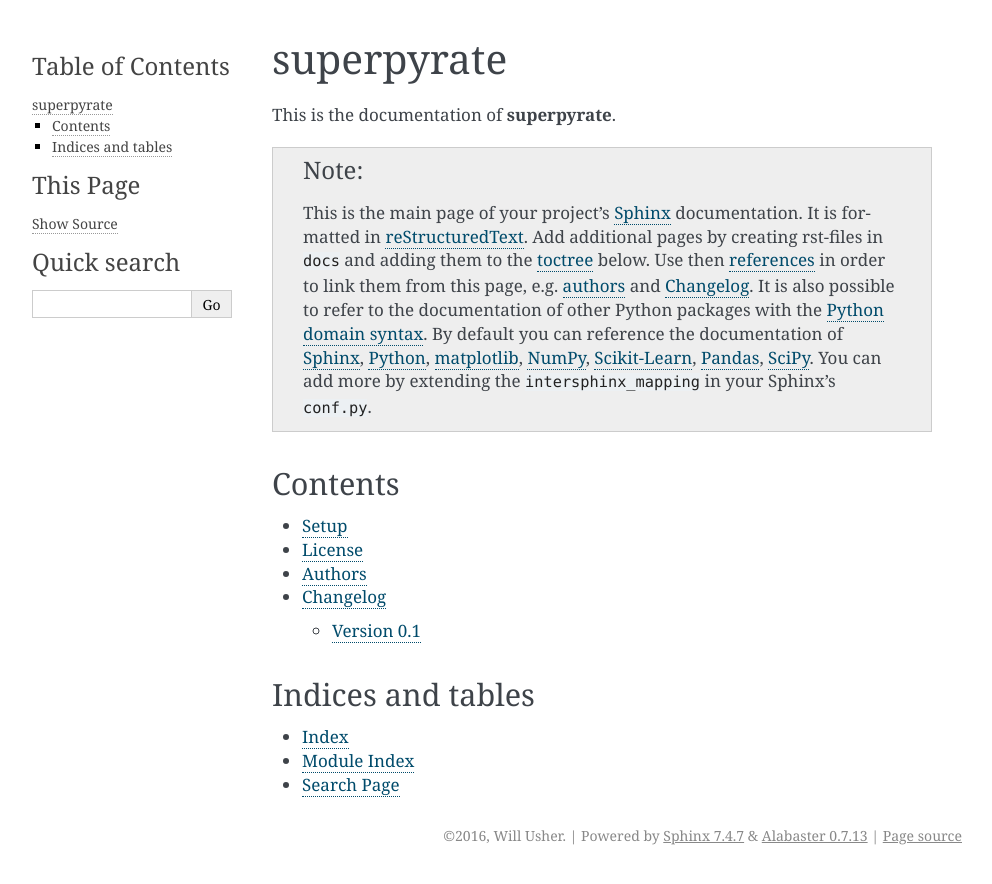
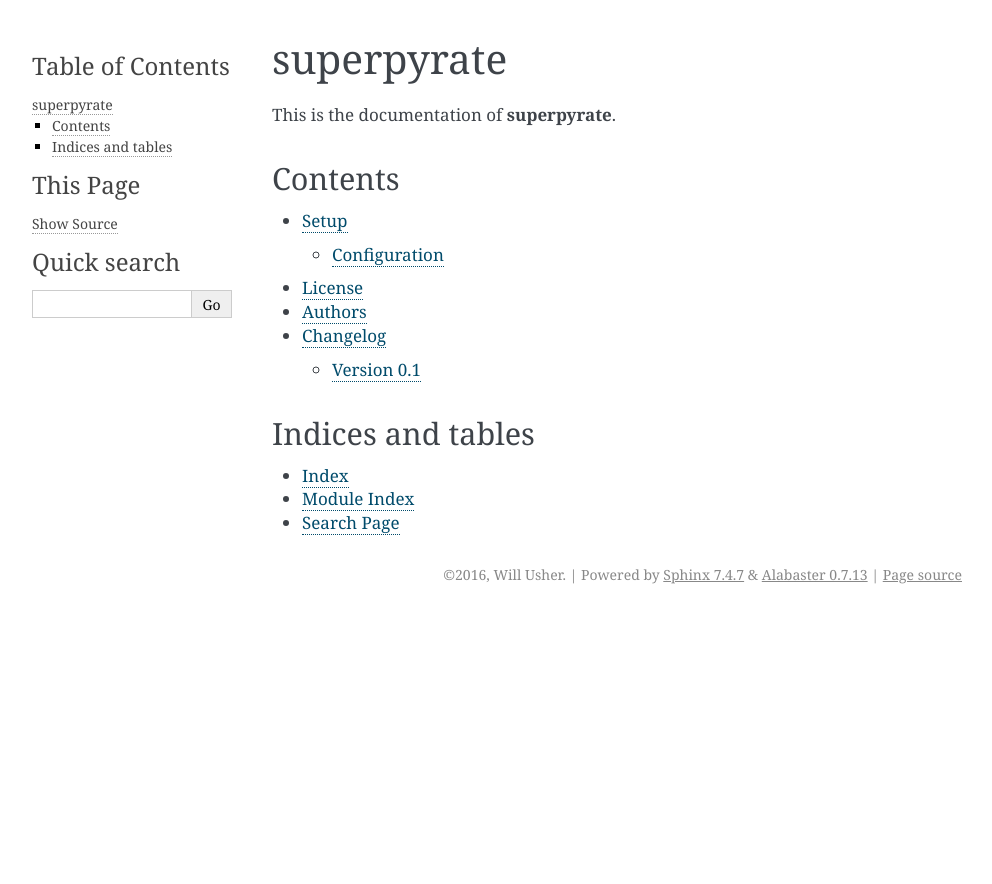
Before and after one commit to ElsevierSoftwareX/superpyrate, a Sphinx documentation site: the page built from docs/index.rst, in a window 1280 px wide. Shown: the top 884 px of the page, without its empty margins (148-1140 px from the left). Built offline with Sphinx 7.4.7, drawn with Linux system fonts in a browser that asks for light colours; formulas are drawn with MathJax 3; pages that are not in the unit, such as notebooks, are missing from menus.

Commit message:
Added pipeline graph to documentation

```diff
--- a/docs/conf.py
+++ b/docs/conf.py
@@ -45,8 +45,8 @@
 # coming with Sphinx (named 'sphinx.ext.*') or your custom ones.
 extensions = ['sphinx.ext.autodoc', 'sphinx.ext.intersphinx', 'sphinx.ext.todo',
               'sphinx.ext.autosummary', 'sphinx.ext.viewcode', 'sphinx.ext.coverage',
-              'sphinx.ext.doctest', 'sphinx.ext.ifconfig', 'sphinx.ext.pngmath',
-              'sphinx.ext.napoleon']
+              'sphinx.ext.doctest', 'sphinx.ext.ifconfig', 'sphinx.ext.imgmath',
+              'sphinx.ext.napoleon', 'sphinx.ext.graphviz', 'sphinx.ext.githubpages']
 
 # Add any paths that contain templates here, relative to this directory.
 templates_path = ['_templates']
@@ -246,4 +246,5 @@
     'sklearn': ('http://scikit-learn.org/stable', None),
     'pandas': ('http://pandas.pydata.org/pandas-docs/stable', None),
     'scipy': ('http://docs.scipy.org/doc/scipy/reference/', None),
+    'luigi': ('http://luigi.readthedocs.io/en/stable/', None)
 }
--- a/docs/index.rst
+++ b/docs/index.rst
@@ -4,26 +4,6 @@
 
 This is the documentation of **superpyrate**.
 
-.. note::
-
-    This is the main page of your project's `Sphinx <http://sphinx-doc.org/>`_
-    documentation. It is formatted in `reStructuredText
-    <http://sphinx-doc.org/rest.html>`__. Add additional pages by creating
-    rst-files in ``docs`` and adding them to the `toctree
-    <http://sphinx-doc.org/markup/toctree.html>`_ below. Use then
-    `references <http://sphinx-doc.org/markup/inline.html>`__ in order to link
-    them from this page, e.g. :ref:`authors <authors>` and :ref:`changes`.
-    It is also possible to refer to the documentation of other Python packages
-    with the `Python domain syntax
-    <http://sphinx-doc.org/domains.html#the-python-domain>`__. By default you
-    can reference the documentation of `Sphinx <http://sphinx.pocoo.org>`__,
-    `Python <http://docs.python.org/>`__, `matplotlib
-    <http://matplotlib.sourceforge.net>`__, `NumPy
-    <http://docs.scipy.org/doc/numpy>`__, `Scikit-Learn
-    <http://scikit-learn.org/stable>`__, `Pandas
-    <http://pandas.pydata.org/pandas-docs/stable>`__, `SciPy
-    <http://docs.scipy.org/doc/scipy/reference/>`__. You can add more by
-    extending the ``intersphinx_mapping`` in your Sphinx's ``conf.py``.
 
 Contents
 ========
```
Also changed, not shown: docs/setup.rst (+52 -2 lines), 2 other files.
